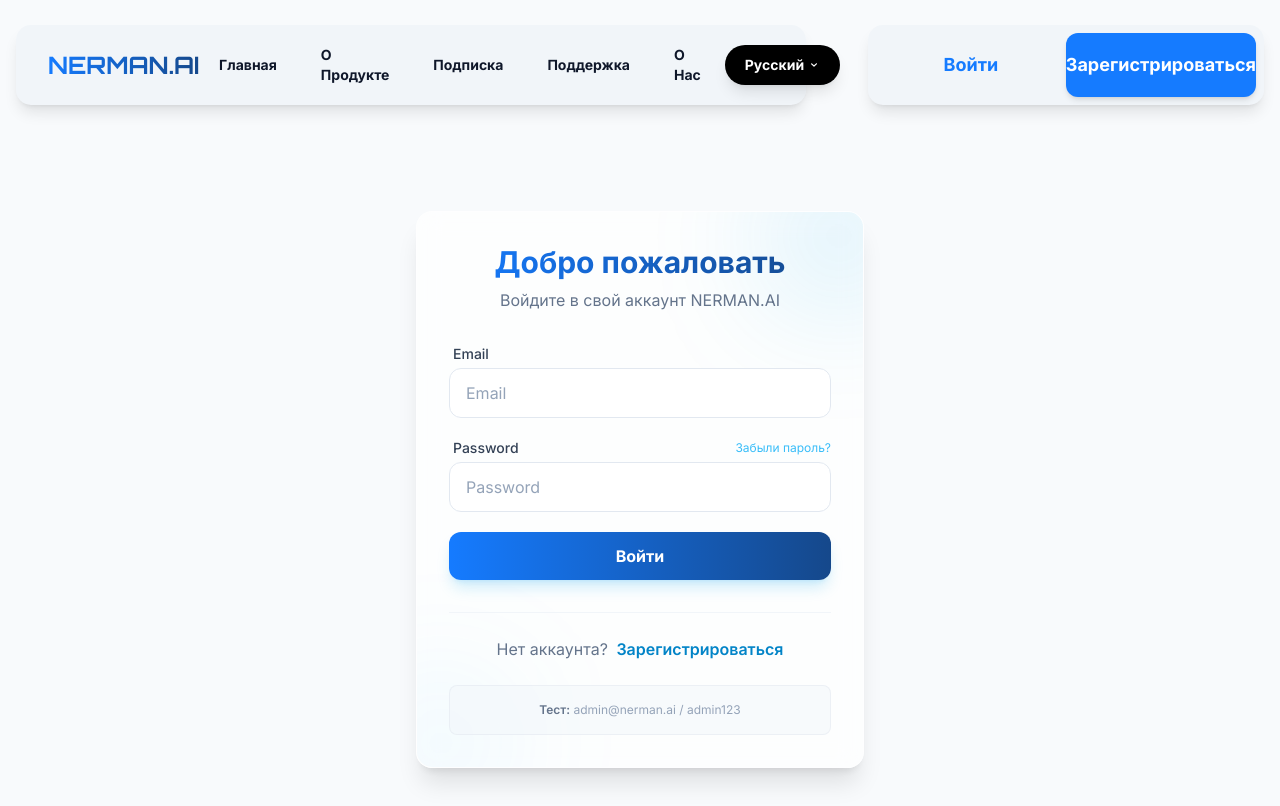
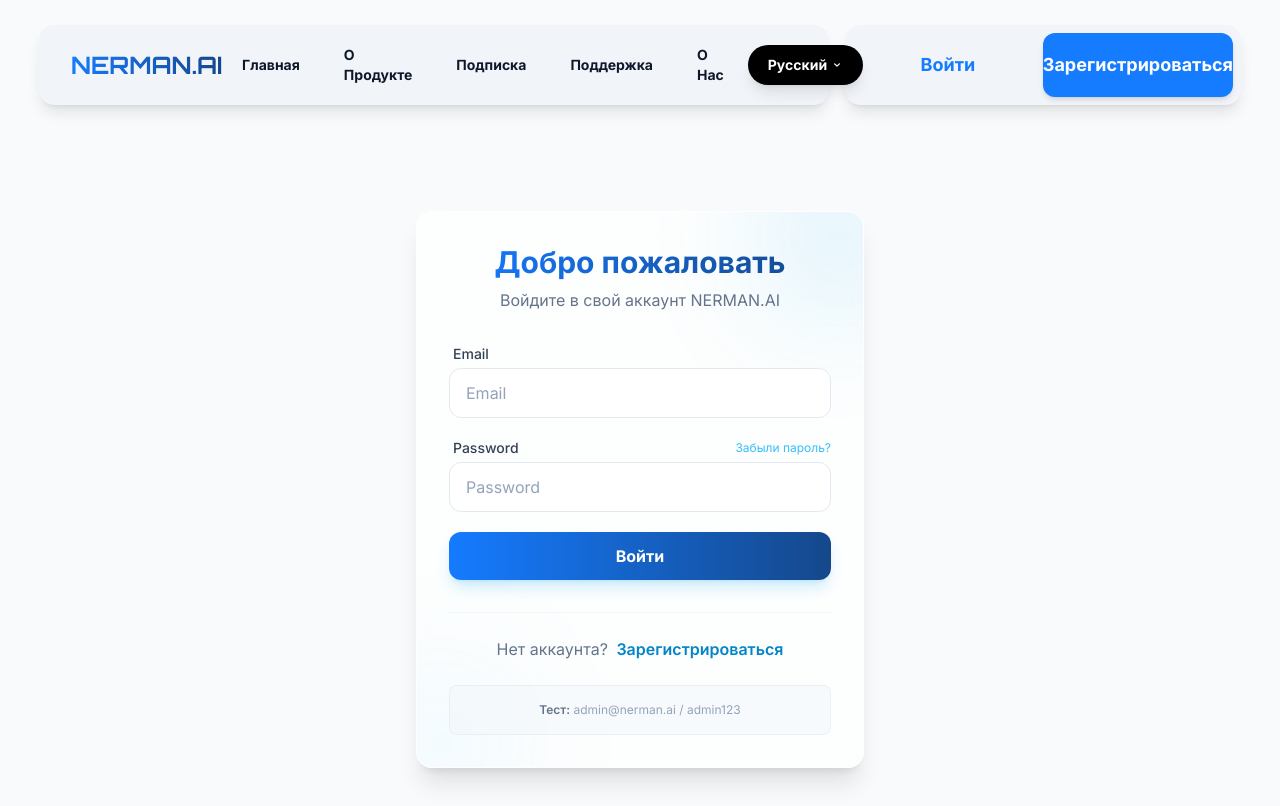
Before and after one commit to muhamedovamahfuza-lab/Nerman_Ai, a Django app: page /ru/auth/login/ in a window 1280 px wide. Shown: the top 806 px of the page. Run offline with Django 5.2, Linux system fonts and the light colour scheme; some libraries are stand-ins or nearby versions.

Commit message:
header i am

```diff
--- a/templates/components/header.html
+++ b/templates/components/header.html
@@ -1,7 +1,7 @@
 {% load i18n %}
 <header class="sticky top-0 z-50 pt-[25px] pb-6">
     <nav class="container mx-auto px-4">
-        <div class="flex items-center justify-between">
+        <div class="flex items-center justify-center gap-4">
             <!-- Main Navigation 790x80 -->
             <div
                 class="bg-slate-100 w-[790px] h-[80px] rounded-[15px] flex items-center justify-between px-8 shadow-lg">
```
